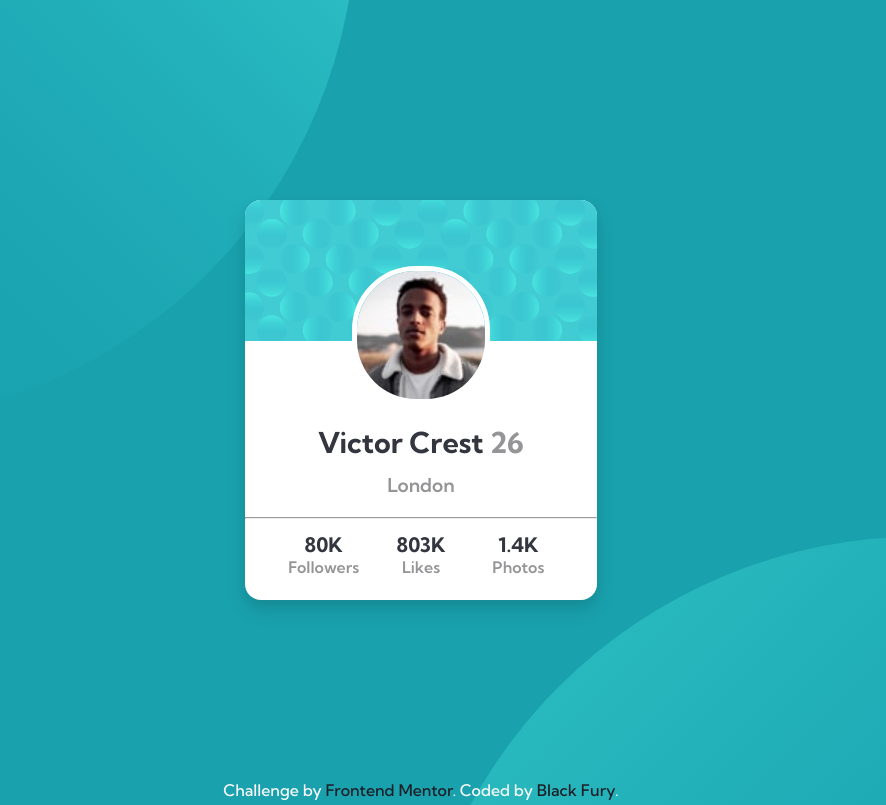
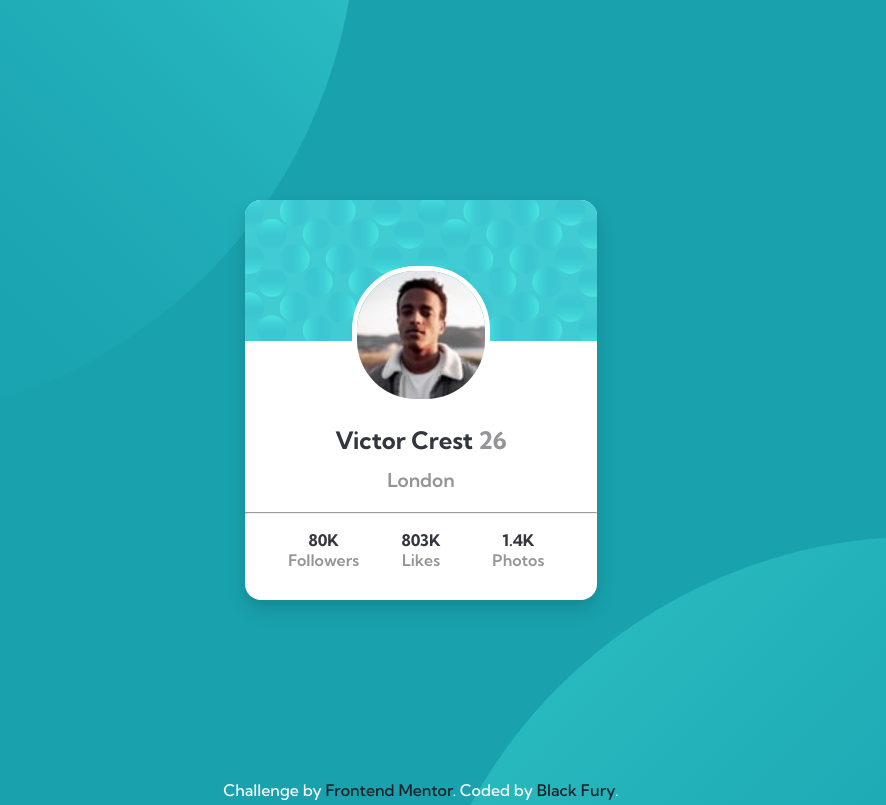
Before and after one commit to id-dev3/Profile-card-component, a plain HTML site: page index.html in a window 1280 px wide. Shown: the top 805 px of the page, without its empty margins (219-1105 px from the left). Drawn offline with Linux system fonts and the light colour scheme.

Commit message:
Fixing the accessibility

```diff
--- a/index.html
+++ b/index.html
@@ -34,15 +34,15 @@
       </div>
       <div class="stats">
         <div class="first">
-          <h5>80K</h5>
+          <h2>80K</h2>
           <p class="title">Followers</p>
         </div>
         <div class="second">
-          <h5>803K</h5>
+          <h2>803K</h2>
           <p class="title">Likes</p>
         </div>
         <div class="third">
-          <h5>1.4K</h5>
+          <h2>1.4K</h2>
           <p class="title">Photos</p>
         </div>
       </div>
--- a/style.css
+++ b/style.css
@@ -72,7 +72,7 @@ main {
     grid-template-areas:
       "first second third";
     grid-area: stats;
-    margin-top: 0.800rem;
+    margin-top: 1rem;
 }
 
 .first {
@@ -113,7 +113,7 @@ main {
 }
 
 h1 {
-    font-size: 1.8rem;
+    font-size: 1.5rem;
     color: #33363f;
     text-align: center;
     margin-bottom: 0.800rem;
@@ -138,8 +138,8 @@ hr {
     margin-top: 1.3rem;
 }
 
-h5 {
-    font-size: 1.25rem;
+h2 {
+    font-size: 1rem;
     color: #33363f;
     text-align: center;
 }
```
